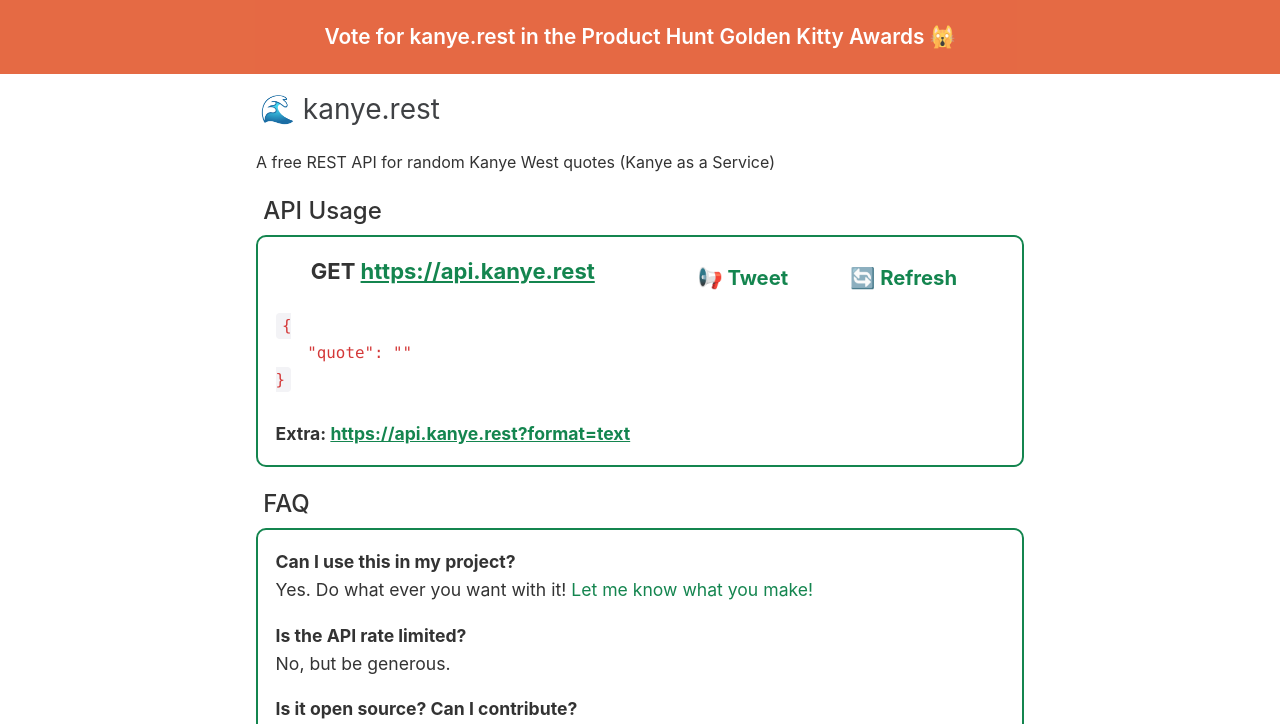
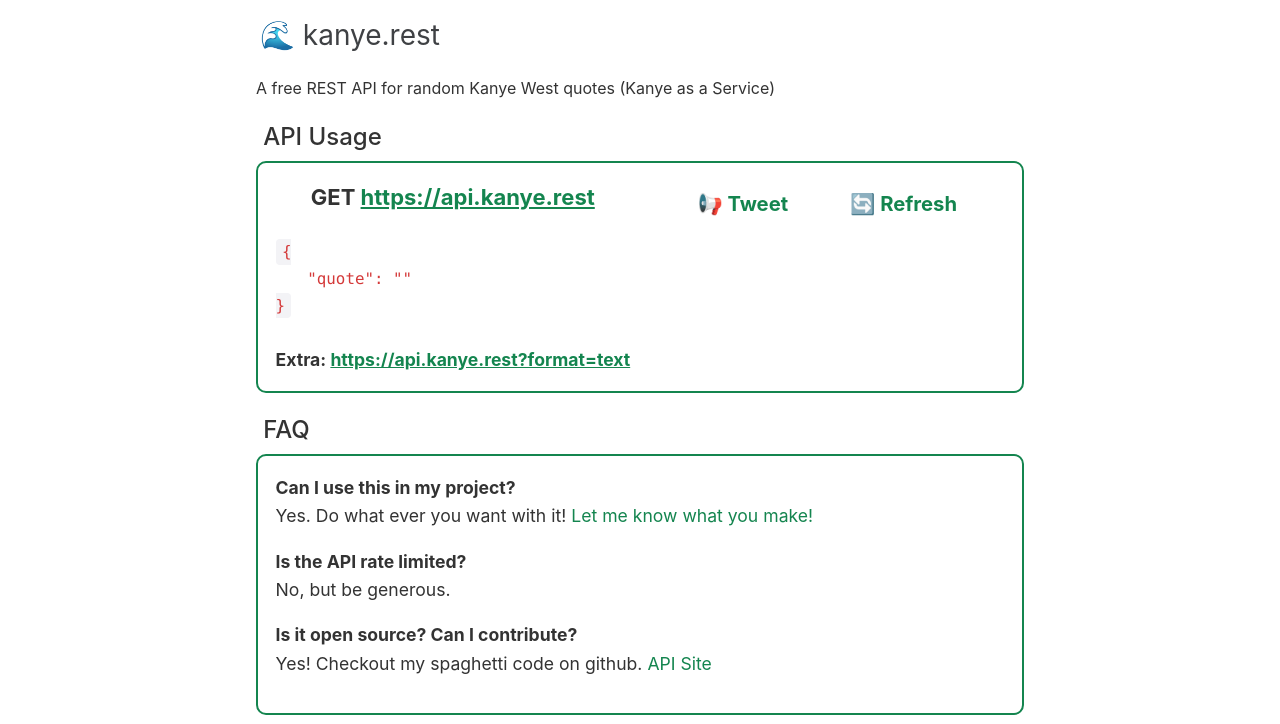
Before and after one commit to ajzbc/kanye.rest, a plain HTML site: page index.html in a window 1280 px wide. Shown: the top 724 px of the page. Drawn offline with nearby package versions, Linux system fonts and the light colour scheme; no server answers.

Commit message:
remove banner

```diff
--- a/css/index.css
+++ b/css/index.css
@@ -119,18 +119,3 @@
 	/* Non-prefixed version, currently
                                     supported by Chrome and Opera */
 }
-
-.banner {
-	background-color: #dd3806;
-	color: #fff;
-	width: 100%;
-	/* height: 2.5em; */
-	/* line-height: 2.5em; */
-	font-weight: 600;
-	text-decoration: none;
-	font-family: -apple-system, BlinkMacSystemFont, 'Segoe UI', Roboto, Oxygen, Ubuntu, Cantarell, 'Open Sans',
-		'Helvetica Neue', sans-serif;
-	font-size: 1.3em;
-	padding: 0.5em;
-	text-align: center;
-}
--- a/index.html
+++ b/index.html
@@ -56,14 +56,6 @@
 </head>
 
 <body>
-    <a href="https://www.producthunt.com/golden-kitty-awards-2019/voting/wtf/" style="text-decoration: none;"
-        target="_blank">
-        <div class="banner">
-            <div class="wrapper">
-                Vote for kanye.rest in the Product Hunt Golden Kitty Awards 🙀
-            </div>
-        </div>
-    </a>
     <div class="wrapper">
         <nav class="nav">
             <div class="nav-left">
```
